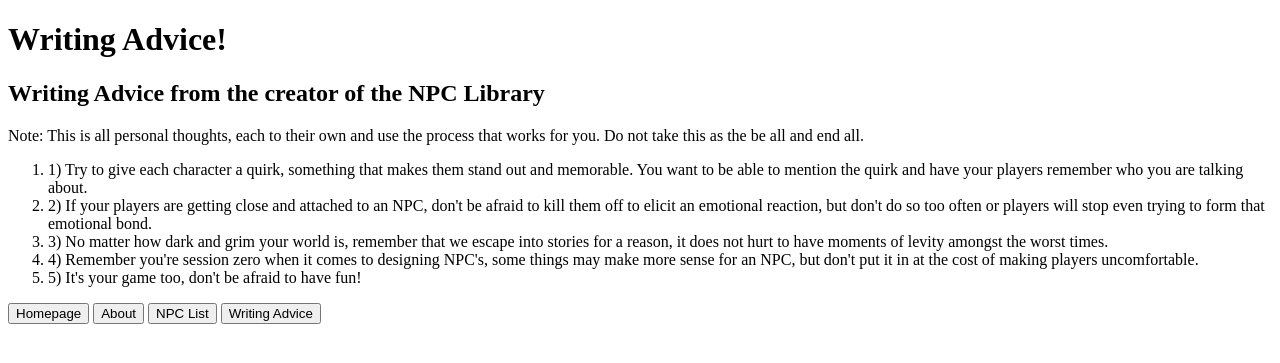
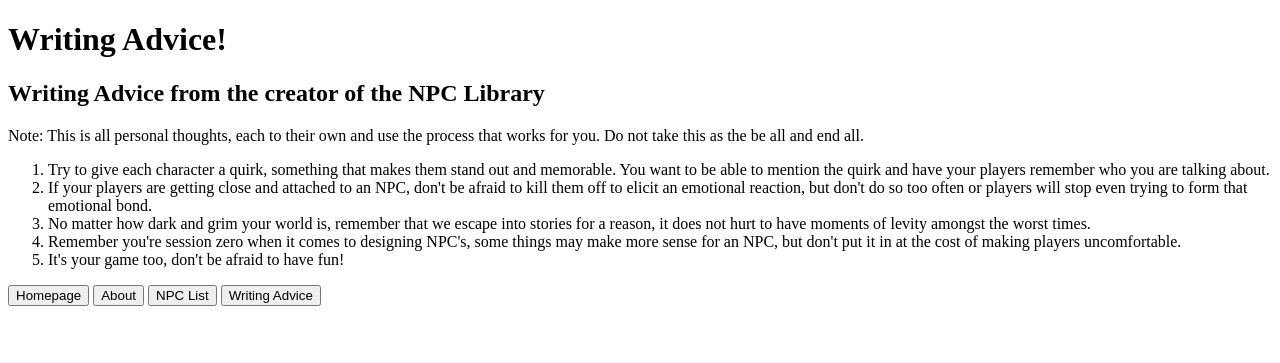
Before and after one commit to Ladyofgoats/Lydia---NPC-Library, a Django app: page /writingadvice/ in a window 1280 px wide. Shown: the top 363 px of the page. Run offline with Django 5.2, Linux system fonts and the light colour scheme.

Commit message:
Took the extra numbers out of writing advice and adjusted the static files.

```diff
--- a/NPCLibrary/settings.py
+++ b/NPCLibrary/settings.py
@@ -132,7 +132,7 @@ USE_TZ = True
 STATIC_URL = 'static/'
 STATIC_URL = 'static/'
 STATICFILES_DIRS = [os.path.join(BASE_DIR,
-'static'), ]
+'static'), '/workspace/Lydia---NPC-Library/static', ]
 STATIC_ROOT = os.path.join(BASE_DIR, 'staticfiles')
 
 # Default primary key field type
--- a/templates/writing-advice.html
+++ b/templates/writing-advice.html
@@ -10,15 +10,15 @@
     <h2>Writing Advice from the creator of the NPC Library</h2>
     <p>Note: This is all personal thoughts, each to their own and use the process that works for you. Do not take this as the be all and end all.</p>
     <ol>
-        <li>1) Try to give each character a quirk, something that makes them stand out and memorable. You want to be able to mention the quirk and have your players remember who you are talking about.</li>
+        <li> Try to give each character a quirk, something that makes them stand out and memorable. You want to be able to mention the quirk and have your players remember who you are talking about.</li>
 
-        <li>2) If your players are getting close and attached to an NPC, don't be afraid to kill them off to elicit an emotional reaction, but don't do so too often or players will stop even trying to form that emotional bond.</li>
+        <li> If your players are getting close and attached to an NPC, don't be afraid to kill them off to elicit an emotional reaction, but don't do so too often or players will stop even trying to form that emotional bond.</li>
 
-        <li>3) No matter how dark and grim your world is, remember that we escape into stories for a reason, it does not hurt to have moments of levity amongst the worst times.</li>
+        <li> No matter how dark and grim your world is, remember that we escape into stories for a reason, it does not hurt to have moments of levity amongst the worst times.</li>
 
-        <li>4) Remember you're session zero when it comes to designing NPC's, some things may make more sense for an NPC, but don't put it in at the cost of making players uncomfortable.</li>
+        <li> Remember you're session zero when it comes to designing NPC's, some things may make more sense for an NPC, but don't put it in at the cost of making players uncomfortable.</li>
 
-        <li>5) It's your game too, don't be afraid to have fun!</li>
+        <li> It's your game too, don't be afraid to have fun!</li>
     </ol>
 
     <button onclick="window.location.href='https://lydia-npc-library.onrender.com/'">Homepage</button>
```
Also changed, not shown: NPCList/migrations/0001_initial.py (added).
